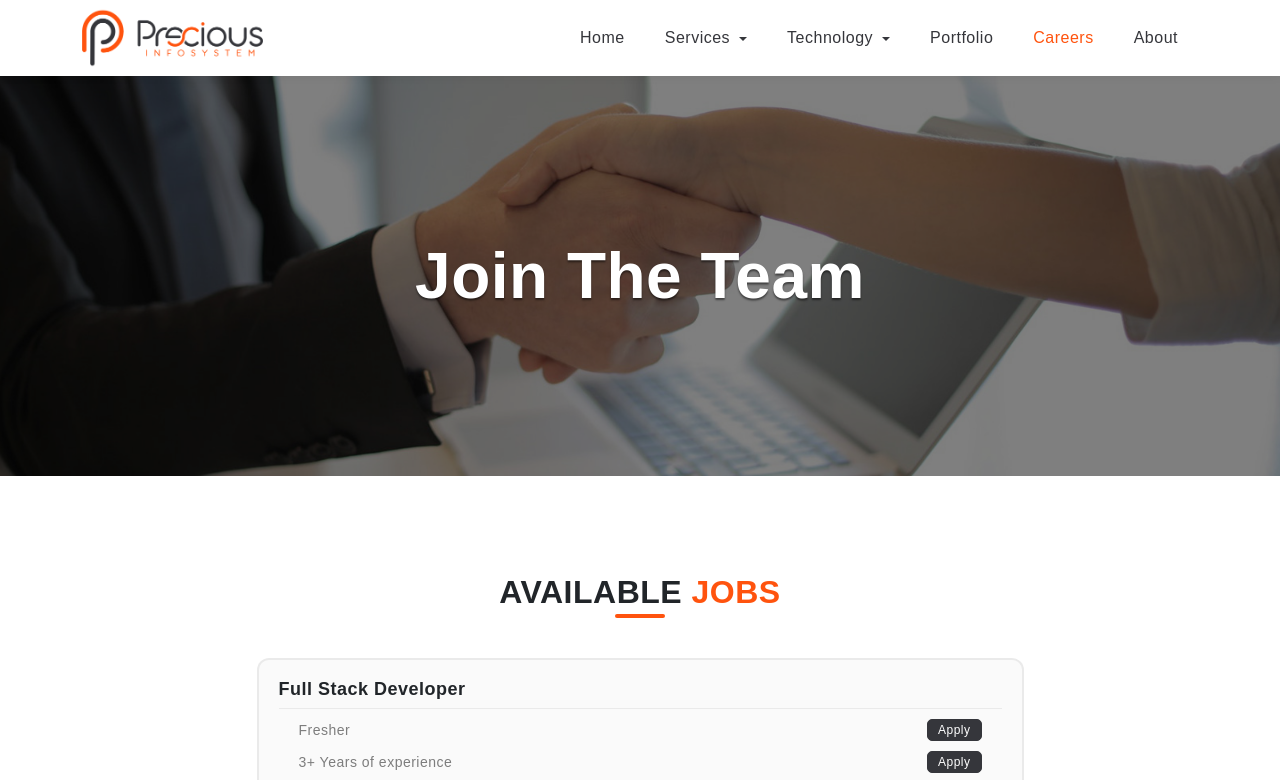
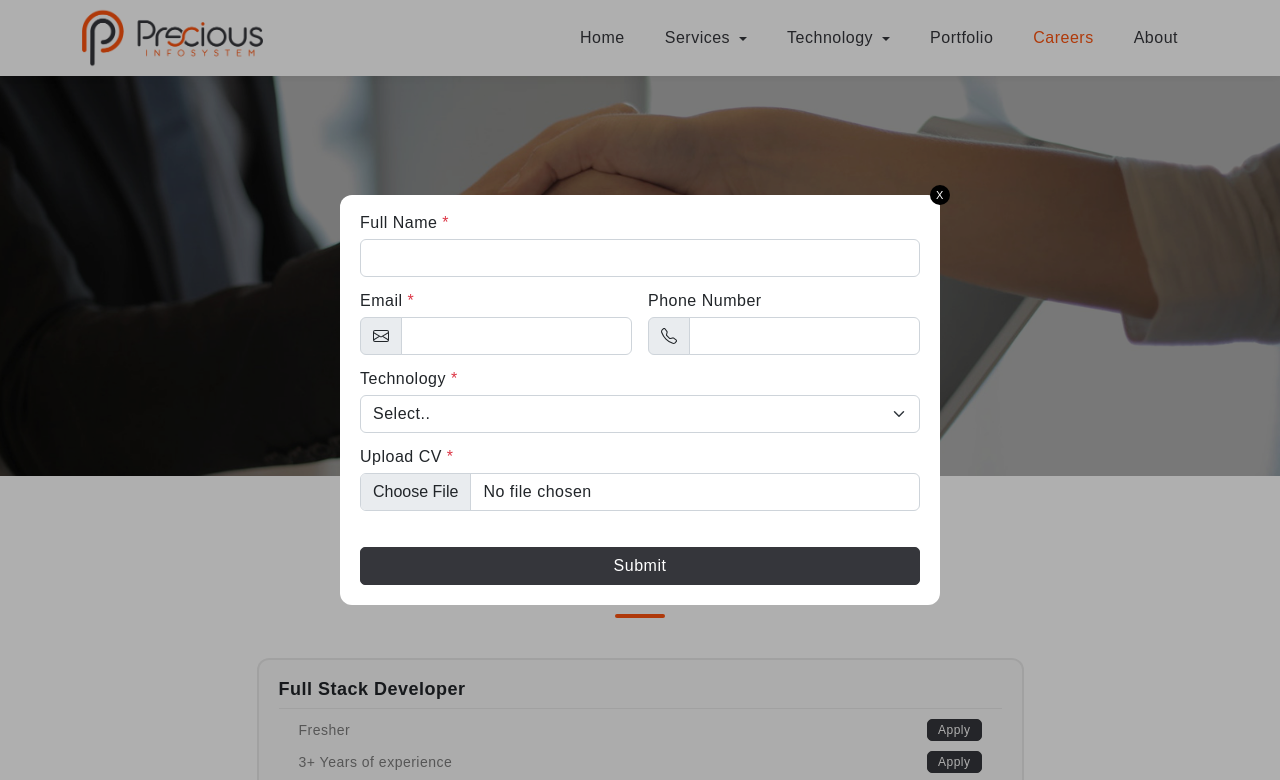
Before and after one commit to aadi-2410/new-precious, a plain HTML site: page career.html in a window 1280 px wide. Shown: the top 780 px of the page. Drawn offline with nearby package versions, Linux system fonts and the light colour scheme.

Commit message:
more page design

```diff
--- a/assets/javascript/custom.js
+++ b/assets/javascript/custom.js
@@ -35,3 +35,11 @@ $(document).ready(function () {
         },
     });
 });
+
+function cancelFunction() {
+    document.getElementById("applymodal").style.display = "none";
+}
+
+function applyModalOpen() {
+    document.getElementById("applymodal").style.display = "block";
+}
--- a/assets/stylesheets/responsiveness.css
+++ b/assets/stylesheets/responsiveness.css
@@ -17,7 +17,7 @@
         margin-left: 30px;
     }
     .service-div > div{
-        min-width: unset;
+        min-width: fit-content;
     }
     .header-section video{
         height: 70vh;
@@ -83,6 +83,12 @@
     }
 }
 @media (max-width: 600px) {
+    .service-div > div p:first-child{
+        font-size: 18px;
+    }
+    .service-div > div img{
+        width: 100px;
+    }
     .about-header-content,
     .career-header-content,
     .portfolio-header-content{
--- a/assets/stylesheets/style.css
+++ b/assets/stylesheets/style.css
@@ -105,6 +105,40 @@ a:hover{
 
 .custom-btn:hover a{
     color: var(--color-dark);
+}
+
+.apply-modal{
+    /* display: none; */
+}
+
+.apply-modal-form{
+    max-width: 600px;
+    background-color: white;
+    border-radius: 12px;
+    padding: 20px;
+    width: 100%;
+    position: fixed;
+    top: 50%;
+    left: 50%;
+    transform: translate(-50%, -50%);
+    z-index: 999999;
+}
+
+.cancel-icon{
+    position: absolute;
+    right: -30px;
+    top: -30px;
+    border-radius: 50%;
+    padding: 5px;
+    background-color: black;
+    color: white;
+    width: 20px;
+    height: 20px;
+    display: flex;
+    align-items: center;
+    justify-content: center;
+    font-size: 11px;
+    cursor: pointer;
 }
 
 .logo{
@@ -806,8 +840,20 @@ a:hover{
     bottom: 0;
     width: 100%;
     height: 100%;
-    background-color:#00000080;
+    background-color:#00000050;
     z-index: 1;
+}
+
+.applysection-overlay{
+    position: fixed;
+    top: 0;
+    left: 0;
+    right: 0;
+    bottom: 0;
+    width: 100%;
+    height: 100%;
+    background-color:#00000050;
+    z-index: 9999;
 }
 
 .footer-links p{
--- a/career.html
+++ b/career.html
@@ -89,41 +89,41 @@
             <div>
                 <p class="job-heading">Full Stack Developer</h5>
                 <ul>
-                    <li>Fresher <button class="custom-apply-btn">Apply</button> </li>
-                    <li>3+ Years of experience <button class="custom-apply-btn">Apply</button> </li>
-                    <li>8+ Years of experience <button class="custom-apply-btn">Apply</button> </li>
+                    <li>Fresher <button class="custom-apply-btn" onclick="applyModalOpen()">Apply</button> </li>
+                    <li>3+ Years of experience <button class="custom-apply-btn" onclick="applyModalOpen()">Apply</button> </li>
+                    <li>8+ Years of experience <button class="custom-apply-btn" onclick="applyModalOpen()">Apply</button> </li>
                 </ul>
             </div>
             <div class="mt-4">
                 <p class="job-heading" >Front-End Developer</h5>
                 <ul>
-                    <li>Fresher <button class="custom-apply-btn">Apply</button> </li>
-                    <li>3+ Years of experience <button class="custom-apply-btn">Apply</button> </li>
-                    <li>8+ Years of experience <button class="custom-apply-btn">Apply</button> </li>
+                    <li>Fresher <button class="custom-apply-btn" onclick="applyModalOpen()">Apply</button> </li>
+                    <li>3+ Years of experience <button class="custom-apply-btn" onclick="applyModalOpen()">Apply</button> </li>
+                    <li>8+ Years of experience <button class="custom-apply-btn" onclick="applyModalOpen()">Apply</button> </li>
                 </ul>
             </div>
             <div class="mt-4">
                 <p class="job-heading" >Back-End Developer</h5>
                 <ul>
-                    <li>Fresher <button class="custom-apply-btn">Apply</button> </li>
-                    <li>3+ Years of experience <button class="custom-apply-btn">Apply</button> </li>
-                    <li>8+ Years of experience <button class="custom-apply-btn">Apply</button> </li>
+                    <li>Fresher <button class="custom-apply-btn" onclick="applyModalOpen()">Apply</button> </li>
+                    <li>3+ Years of experience <button class="custom-apply-btn" onclick="applyModalOpen()">Apply</button> </li>
+                    <li>8+ Years of experience <button class="custom-apply-btn" onclick="applyModalOpen()">Apply</button> </li>
                 </ul>
             </div>
             <div class="mt-4">
                 <p class="job-heading" >Digital Marketing</h5>
                 <ul>
-                    <li>Fresher <button class="custom-apply-btn">Apply</button> </li>
-                    <li>3+ Years of experience <button class="custom-apply-btn">Apply</button> </li>
-                    <li>8+ Years of experience <button class="custom-apply-btn">Apply</button> </li>
+                    <li>Fresher <button class="custom-apply-btn" onclick="applyModalOpen()">Apply</button> </li>
+                    <li>3+ Years of experience <button class="custom-apply-btn" onclick="applyModalOpen()">Apply</button> </li>
+                    <li>8+ Years of experience <button class="custom-apply-btn" onclick="applyModalOpen()">Apply</button> </li>
                 </ul>
             </div>
             <div class="mt-4">
                 <p class="job-heading" >Business Development Executive</h5>
                 <ul>
-                    <li>Fresher <button class="custom-apply-btn">Apply</button> </li>
-                    <li>3+ Years of experience <button class="custom-apply-btn">Apply</button> </li>
-                    <li>8+ Years of experience <button class="custom-apply-btn">Apply</button> </li>
+                    <li>Fresher <button class="custom-apply-btn" onclick="applyModalOpen()">Apply</button> </li>
+                    <li>3+ Years of experience <button class="custom-apply-btn" onclick="applyModalOpen()">Apply</button> </li>
+                    <li>8+ Years of experience <button class="custom-apply-btn" onclick="applyModalOpen()">Apply</button> </li>
                 </ul>
             </div>
         </div>
@@ -218,6 +218,71 @@
         </div>
     </footer>
 
+
+
+
+    <section class="apply-modal" id="applymodal">
+        <div class="applysection-overlay"></div>
+        <form class="apply-modal-form" action="#!">
+            <div class="d-flex flex-column gap-3 position-relative">
+                <p class="cancel-icon"  onclick="cancelFunction()">X</p>
+              <div class="">
+                <label for="fullname" class="form-label">Full Name <span class="text-danger">*</span></label>
+                <input type="text" class="form-control" id="fullname" name="fullname" value="" required>
+              </div>
+              <div class="d-flex flex-md-row flex-column gap-3">
+                <div class="" style="flex: 1;">
+                    <label for="email" class="form-label">Email <span class="text-danger">*</span></label>
+                    <div class="input-group">
+                      <span class="input-group-text">
+                        <svg xmlns="http://www.w3.org/2000/svg" width="16" height="16" fill="currentColor" class="bi bi-envelope" viewBox="0 0 16 16">
+                          <path d="M0 4a2 2 0 0 1 2-2h12a2 2 0 0 1 2 2v8a2 2 0 0 1-2 2H2a2 2 0 0 1-2-2V4Zm2-1a1 1 0 0 0-1 1v.217l7 4.2 7-4.2V4a1 1 0 0 0-1-1H2Zm13 2.383-4.708 2.825L15 11.105V5.383Zm-.034 6.876-5.64-3.471L8 9.583l-1.326-.795-5.64 3.47A1 1 0 0 0 2 13h12a1 1 0 0 0 .966-.741ZM1 11.105l4.708-2.897L1 5.383v5.722Z" />
+                        </svg>
+                      </span>
+                      <input type="email" class="form-control" id="email" name="email" value="" required>
+                    </div>
+                  </div>
+                <div class="" style="flex: 1;">
+                <label for="phone" class="form-label">Phone Number</label>
+                <div class="input-group">
+                    <span class="input-group-text">
+                    <svg xmlns="http://www.w3.org/2000/svg" width="16" height="16" fill="currentColor" class="bi bi-telephone" viewBox="0 0 16 16">
+                        <path d="M3.654 1.328a.678.678 0 0 0-1.015-.063L1.605 2.3c-.483.484-.661 1.169-.45 1.77a17.568 17.568 0 0 0 4.168 6.608 17.569 17.569 0 0 0 6.608 4.168c.601.211 1.286.033 1.77-.45l1.034-1.034a.678.678 0 0 0-.063-1.015l-2.307-1.794a.678.678 0 0 0-.58-.122l-2.19.547a1.745 1.745 0 0 1-1.657-.459L5.482 8.062a1.745 1.745 0 0 1-.46-1.657l.548-2.19a.678.678 0 0 0-.122-.58L3.654 1.328zM1.884.511a1.745 1.745 0 0 1 2.612.163L6.29 2.98c.329.423.445.974.315 1.494l-.547 2.19a.678.678 0 0 0 .178.643l2.457 2.457a.678.678 0 0 0 .644.178l2.189-.547a1.745 1.745 0 0 1 1.494.315l2.306 1.794c.829.645.905 1.87.163 2.611l-1.034 1.034c-.74.74-1.846 1.065-2.877.702a18.634 18.634 0 0 1-7.01-4.42 18.634 18.634 0 0 1-4.42-7.009c-.362-1.03-.037-2.137.703-2.877L1.885.511z" />
+                    </svg>
+                    </span>
+                    <input type="tel" class="form-control" id="phone" name="phone" value="">
+                </div>
+                </div>
+              </div>
+              <div class="">
+                <label for="fullname" class="form-label">Technology <span class="text-danger">*</span></label>
+                <select class="form-select" id="exampleSelect">
+                    <option selected disabled>Select..</option>
+                    <option class="spacer-option" disabled>──────────</option>
+                    <option value="1">React Js</option>
+                    <option value="2">Ios/Android</option>
+                    <option value="3">Graphic & UI/UX Design</option>
+                    <option value="3">Digital Marketing</option>
+                    <option value="3">Python</option>
+                    <option value="3">Php</option>
+                    <option value="3">Angular Js</option>
+                    <option value="3">Azure</option>
+                    <option value="3">ROR</option>
+                </select>
+              </div>
+              <div class="">
+                <label for="message" class="form-label">Upload CV <span class="text-danger">*</span></label>
+                <input class="form-control" type="file" id="resume" name="resume" required />
+              </div>
+              <div class="">
+                <div class="d-grid">
+                  <button class="custom-btn text-center btn-md" type="submit">Submit</button>
+                </div>
+              </div>
+            </div>
+        </form>
+    </section>
+
     <script src="assets/javascript/custom.js"></script>
     <script src="https://cdnjs.cloudflare.com/ajax/libs/font-awesome/6.5.2/js/all.min.js"
         integrity="sha512-u3fPA7V8qQmhBPNT5quvaXVa1mnnLSXUep5PS1qo5NRzHwG19aHmNJnj1Q8hpA/nBWZtZD4r4AX6YOt5ynLN2g=="
```
Also changed, not shown: index.html (+6 -6 lines).
